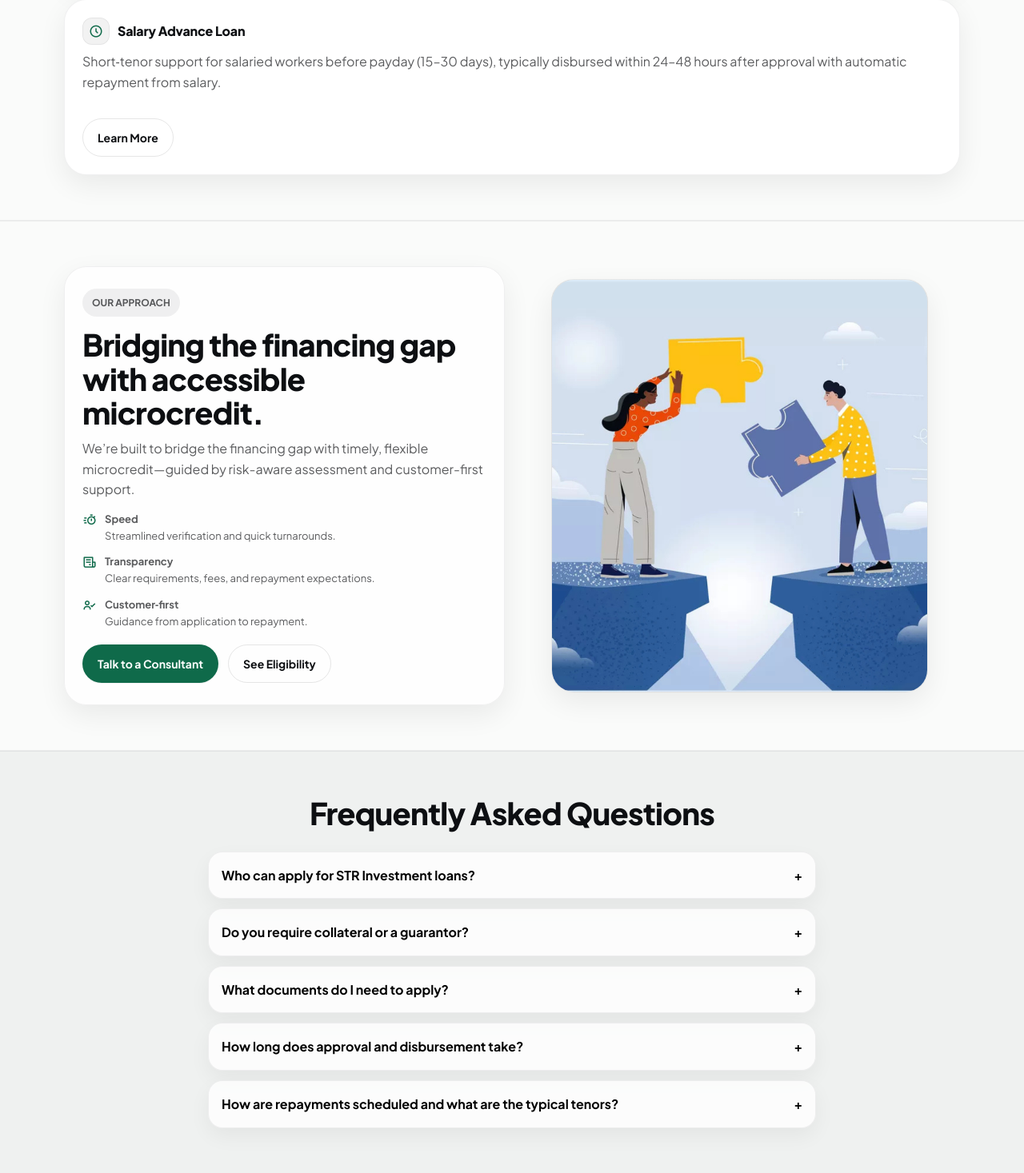
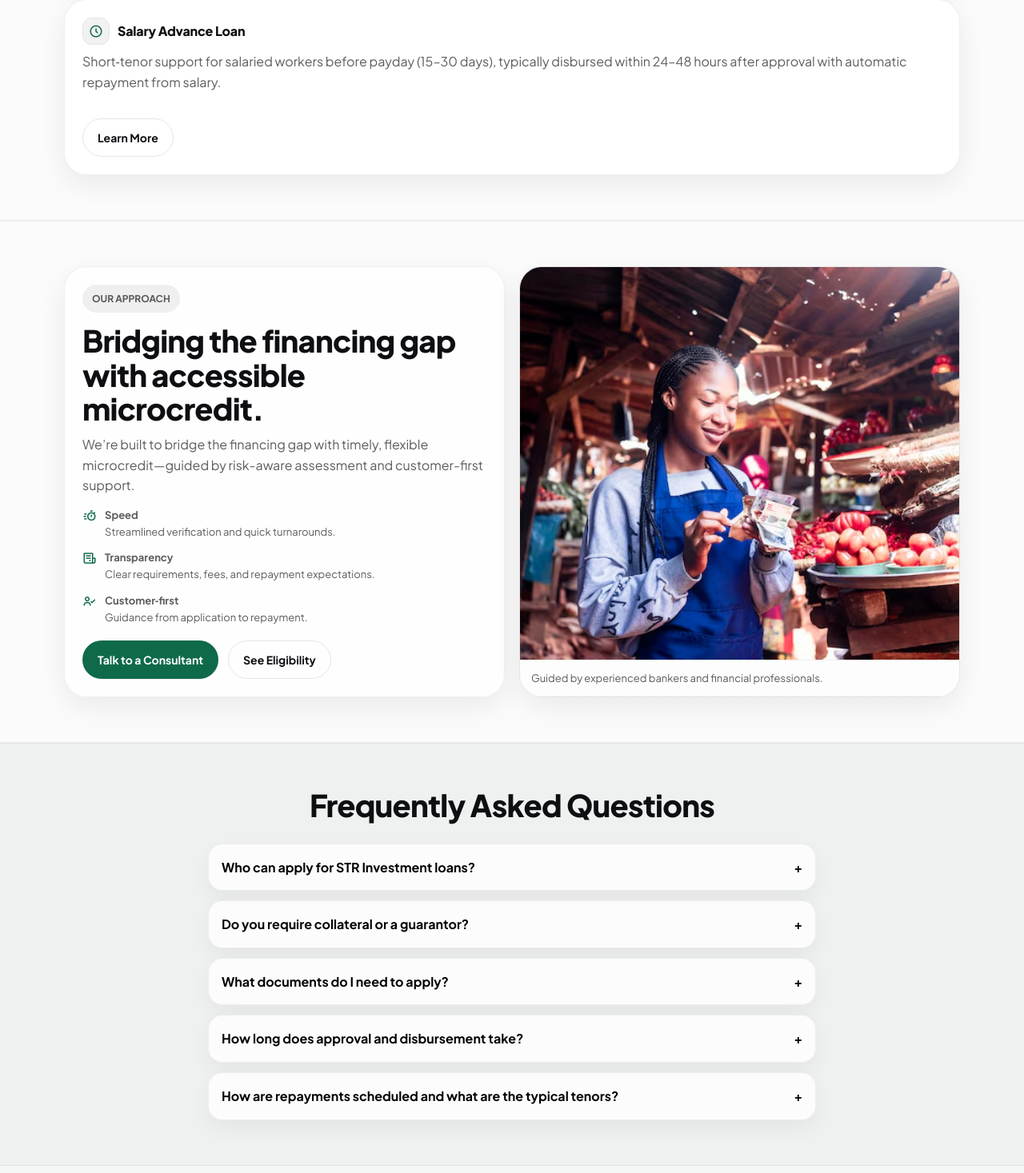
Before and after one commit to teelake/str-investment, a PHP site: page / in a window 1280 px wide. Shown: the part 2309-3776 px from the top of the page at 80% size. Run offline with PHP 8.4, Linux system fonts and the light colour scheme; some libraries are stand-ins or nearby versions.

Commit message:
newlu done

```diff
--- a/assets/styles.css
+++ b/assets/styles.css
@@ -504,6 +504,8 @@ i.bx, i.fa, i.fa-solid, i.fa-regular, i.fa-brands{
   color: var(--green);
 }
 .portrait-cap{
+  margin: 0;
+  flex-shrink: 0;
   padding: 12px 14px;
   color: var(--muted);
   font-size: 13px;
@@ -837,9 +839,10 @@ footer{
 }
 .lower-grid{
   display:grid;
-  grid-template-columns: 1fr 1fr;
+  grid-template-columns: repeat(2, minmax(0, 1fr));
   gap: 18px;
   align-items: stretch;
+  justify-items: stretch;
 }
 .lower-grid > *{min-width: 0}
 .lower-card{
@@ -851,6 +854,8 @@ footer{
   display:flex;
   flex-direction:column;
   justify-content:center;
+  width: 100%;
+  box-sizing: border-box;
 }
 
 .map-band{
@@ -899,6 +904,9 @@ footer{
   width: fit-content;
 }
 .portrait{
+  margin: 0;
+  width: 100%;
+  max-width: 100%;
   border-radius: var(--radius2);
   overflow:hidden;
   box-shadow: var(--shadow2);
@@ -906,8 +914,18 @@ footer{
   min-height: 320px;
   background:
     linear-gradient(180deg, rgba(13,15,18,.06), rgba(13,15,18,.02));
+  display: flex;
+  flex-direction: column;
+  box-sizing: border-box;
 }
-.portrait img{width:100%; height:100%; object-fit: cover}
+.portrait img{
+  display: block;
+  width: 100%;
+  flex: 1 1 auto;
+  min-height: 260px;
+  object-fit: cover;
+  object-position: center;
+}
 
 /* WhatsApp floating */
 .wa-fab{
--- a/index.php
+++ b/index.php
@@ -28,7 +28,7 @@
       rel="stylesheet"
     />
     <link rel="icon" href="favicon.svg" type="image/svg+xml" />
-    <link rel="stylesheet" href="assets/styles.css?v=20260411" />
+    <link rel="stylesheet" href="assets/styles.css?v=20260412" />
     <link rel="stylesheet" href="https://unpkg.com/boxicons@2.1.4/css/boxicons.min.css" />
     <link
       rel="stylesheet"
@@ -411,7 +411,7 @@
 
           <figure class="portrait" aria-label="Team photo">
             <img
-              src="assets/images/Bridging-Credit-Gap-Rethinking-SME-Financing.png"
+              src="assets/images/african-market-woman-smiling-while-counting-money-receive-from-loan-bank_505521-656.avif"
               loading="lazy"
               alt="Bridging the Credit Gap - Rethinking SME Financing"
             />
```
